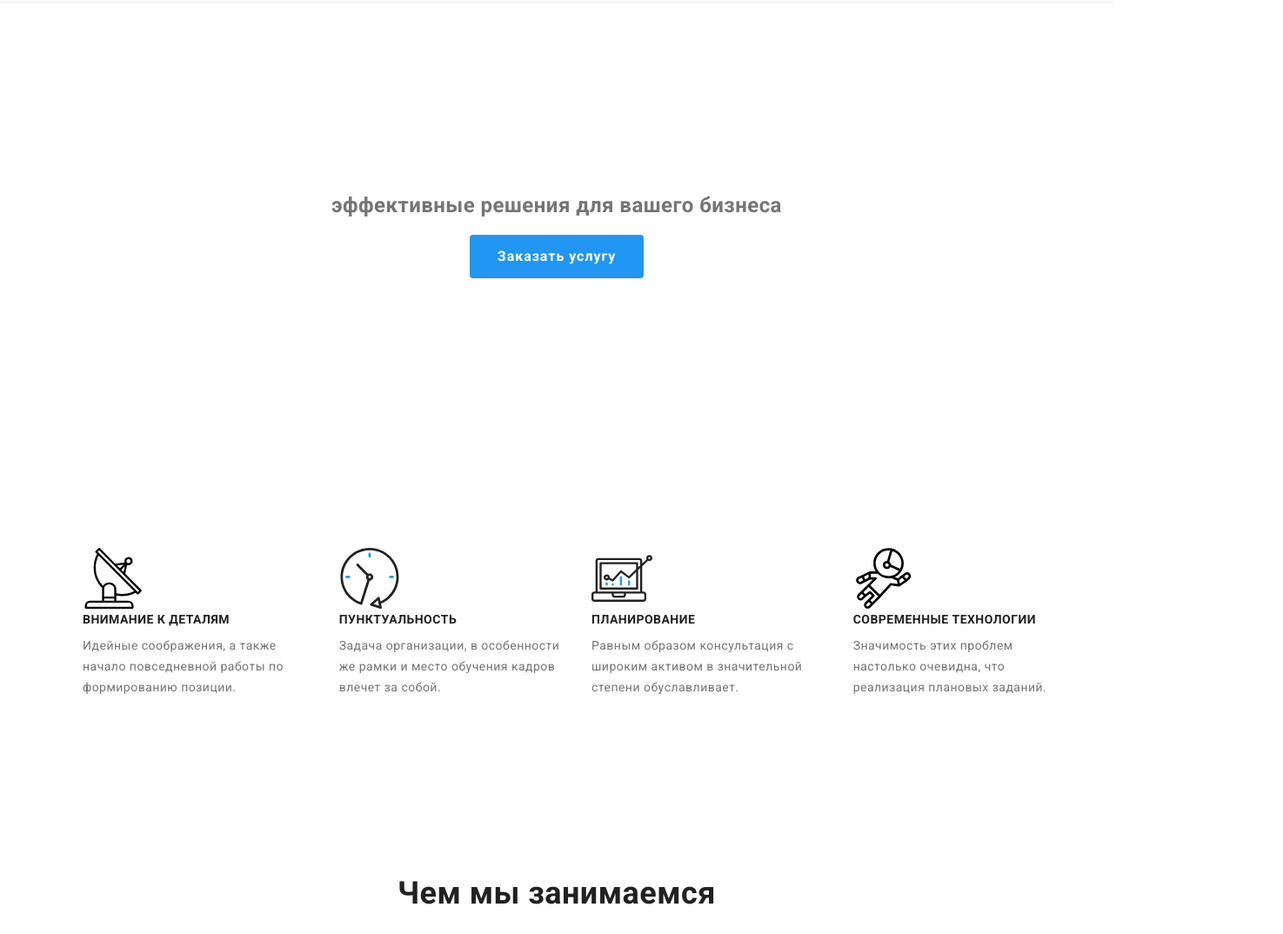
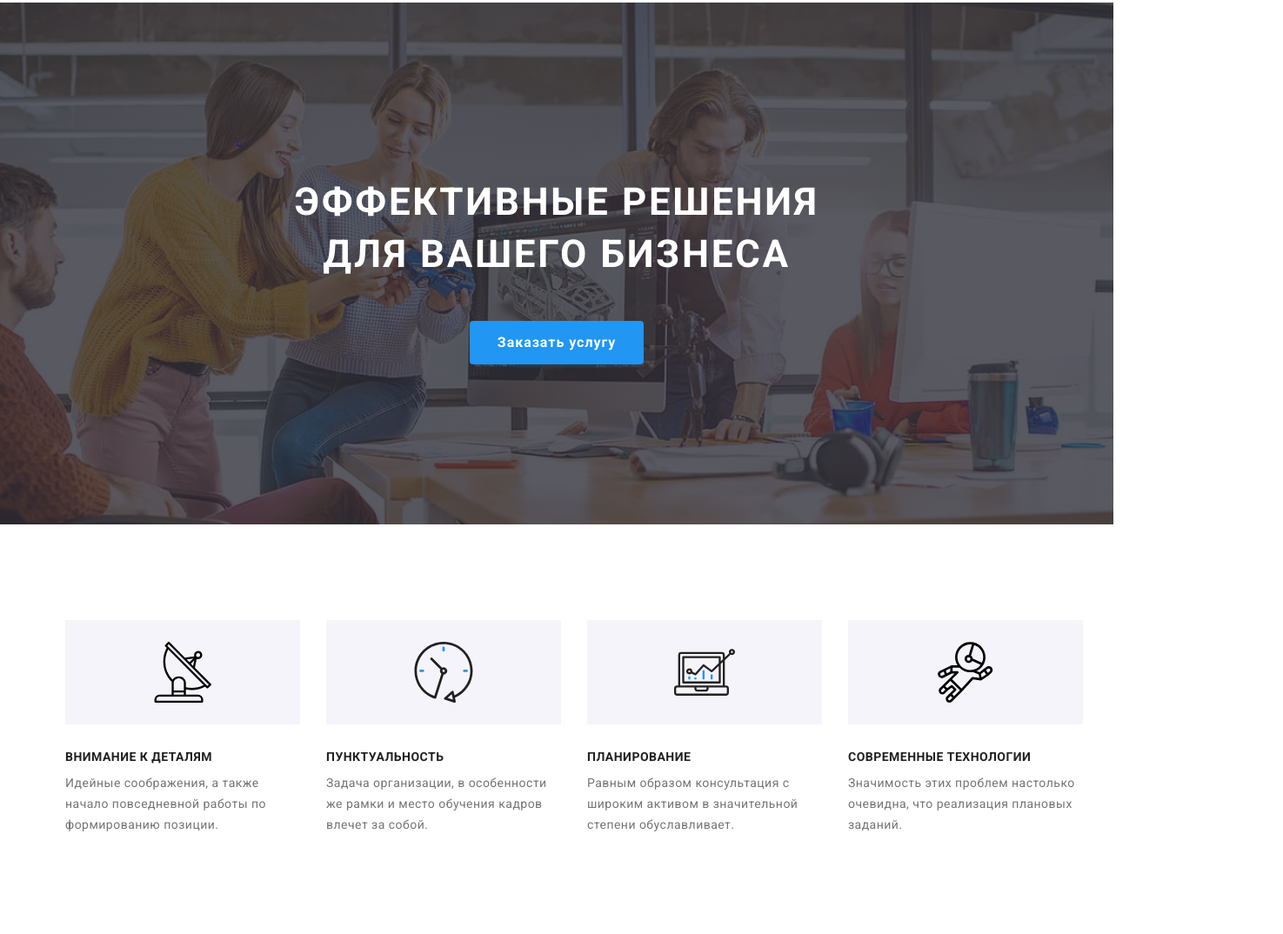
Before and after one commit to Alex-BC/goit-markup-hw-04, a plain HTML site: page index.html in a window 1280 px wide. Shown: the part 78-1152 px from the top of the page at 87% size, 1475 px wide, since content can reach past the window. Drawn offline with nearby package versions, Linux system fonts and the light colour scheme.

Commit message:
Finished work

```diff
--- a/css/styles.css
+++ b/css/styles.css
@@ -123,16 +123,17 @@ ul {
 address .item:focus {
   color: #2196f3;
 }
-/
+
 /* Hero */
-.hero-titl {
+
+.hero-title {
   margin-top: 0px;
   margin-bottom: 46px;
+  padding-top: 200px;
   width: 646px;
   margin-left: auto;
   margin-right: auto;
-
-  /* color: #ffffff; */
+  color: #ffffff;
 
   font-weight: 900;
   font-size: 44px;
@@ -160,8 +161,8 @@ address .item:focus {
 }
 .hero {
   text-align: center;
-  padding-top: 200px;
-  padding-bottom: 200px;
+  padding-top: 0;
+  padding-bottom: 0;
 }
 
 /* Section */
@@ -259,6 +260,14 @@ address .item:focus {
 .team-list-container:not(:last-child) {
   margin-right: 30px;
 }
+
+.team-list-container:hover,
+.team-list-container:focus {
+  box-shadow: 1px 4px 6px rgba(0, 0, 0, 0.16), 0px 4px 4px rgba(0, 0, 0, 0.06),
+    0px 1px 1px rgba(0, 0, 0, 0.12);
+  cursor: pointer;
+}
+
 .team-list-container .social-links {
   display: flex;
 }
@@ -397,6 +406,11 @@ address .item:focus {
 .portfolio-filter .button {
   /* margin-right: 8px; */
   color: #212121;
+  padding: 6px 22px;
+  letter-spacing: 0.03em;
+  border: transparent;
+  border-radius: 4px;
+  background: #f5f4fa;
 }
 .filter-list:not(:last-child) {
   margin-right: 8px;
@@ -406,6 +420,7 @@ address .item:focus {
 .portfolio-filter .button:focus {
   color: #ffffff;
   background-color: #2196f3;
+  cursor: pointer;
 }
 
 button {
@@ -461,6 +476,13 @@ button {
   margin-bottom: 30px;
 }
 
+.projects-items:hover,
+.projects-items:focus {
+  box-shadow: 1px 4px 6px rgba(0, 0, 0, 0.16), 0px 4px 4px rgba(0, 0, 0, 0.06),
+    0px 1px 1px rgba(0, 0, 0, 0.12);
+  cursor: pointer;
+}
+
 .portfolio-filter {
   display: flex;
   justify-content: center;
@@ -484,11 +506,38 @@ button {
   margin-right: 10px;
   fill: currentColor;
 }
+
+/* Hero */
+
+.hero > .overley {
+  height: 600px;
+  max-width: 1600px;
+  margin-left: auto;
+  margin-right: auto;
+  background-color: #757575;
+  background-image: linear-gradient(
+      to right,
+      rgba(47, 48, 58, 0.8),
+      rgba(47, 48, 58, 0.8)
+    ),
+    url(../img/Header.jpg);
+  background-repeat: no-repeat;
+  background-position: center;
+  background-size: cover;
+}
+
 /* Функции */
-.feature-icon {
-  width: 70px;
-  height: 70px;
+
+.feature .background-icon {
+  display: flex;
+  justify-content: center;
+  align-items: center;
+  width: 270px;
+  margin-bottom: 30px;
+  height: 120px;
+  background-color: #f5f4fa;
 }
+
 /* Команда */
 .social-links_icon {
   width: 20px;
--- a/index.html
+++ b/index.html
@@ -55,6 +55,7 @@
     <main>
       <!--Герой-->
       <section class="hero">
+        <div class="overley">
           <h1 class="hero-title">эффективные решения для вашего бизнеса</h1>
           <div class="hero-item">
             <a href="" class="hero-button">Заказать услугу</a>
@@ -68,9 +69,11 @@
 
           <ul class="feature-list">
             <li class="list">
-              <svg class="feature-icon">
+              <div class="background-icon">
+                <svg width="70" height="70">
                   <use href="./img/sprite.svg#--"></use>
                 </svg>
+              </div>
               <h3 class="title">Внимание к деталям</h3>
               <p class="text">
                 Идейные соображения, а также начало повседневной работы по
@@ -79,9 +82,11 @@
             </li>
 
             <li class="list">
-              <svg class="feature-icon">
+              <div class="background-icon">
+                <svg width="70" height="70">
                   <use href="./img/sprite.svg#1"></use>
                 </svg>
+              </div>
               <h3 class="title">Пунктуальность</h3>
               <p class="text">
                 Задача организации, в особенности же рамки и место обучения
@@ -90,9 +95,11 @@
             </li>
 
             <li class="list">
-              <svg class="feature-icon">
+              <div class="background-icon">
+                <svg width="70" height="70">
                   <use href="./img/sprite.svg#untitled"></use>
                 </svg>
+              </div>
               <h3 class="title">Планирование</h3>
               <p class="text">
                 Равным образом консультация с широким активом в значительной
@@ -101,9 +108,11 @@
             </li>
 
             <li class="list">
-              <svg class="feature-icon">
+              <div class="background-icon">
+                <svg width="70" height="70">
                   <use href="./img/sprite.svg#-"></use>
                 </svg>
+              </div>
               <h3 class="title">Современные технологии</h3>
               <p class="text">
                 Значимость этих проблем настолько очевидна, что реализация
@@ -123,7 +132,7 @@
             <li>
               <figure>
                 <img
-                  src="./img/Десктопные-приложения.png"
+                  src="./img/Growing-Business.jpg"
                   alt="Десктопные приложения"
                 />
                 <figcaption class="product-list">
@@ -135,7 +144,7 @@
             <li>
               <figure>
                 <img
-                  src="./img/Мобильные-приложения.png"
+                  src="./img/Mobile-applications.jpg"
                   alt="Мобильные приложения"
                 />
                 <figcaption class="product-list">
@@ -147,7 +156,7 @@
             <li>
               <figure>
                 <img
-                  src="./img/Дизайнерские-решения.png"
+                  src="./img/Design-solutions.jpg"
                   alt="Дизайнерские решения"
                 />
                 <figcaption class="product-list">
```
Also changed, not shown: portfolio.html (+1 -1 lines), img/Design-solutions.jpg (added), img/Growing Business.jpg (deleted), img/Growing-Business.jpg (added), img/Header.jpg (added), img/Inspiration has no Borders.jpg, img/John-Smith.jpg, img/Marta-Stewart.jpg, img/Martin-Doe.jpg, img/Mobile-applications.jpg (added), img/Robert-Jakis.jpg, img/Издание Limited Edition.jpg, img/Постер New Orlean vs Golden Stars.jpg, img/Проект Boxes.jpg, 4 more files. Lines whose indentation alone changed are shown as unchanged.
